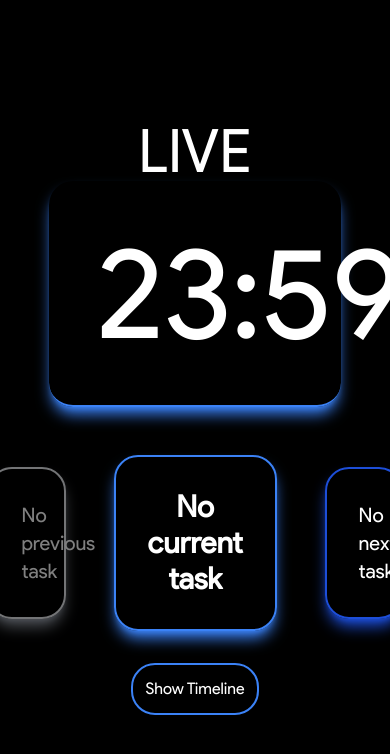
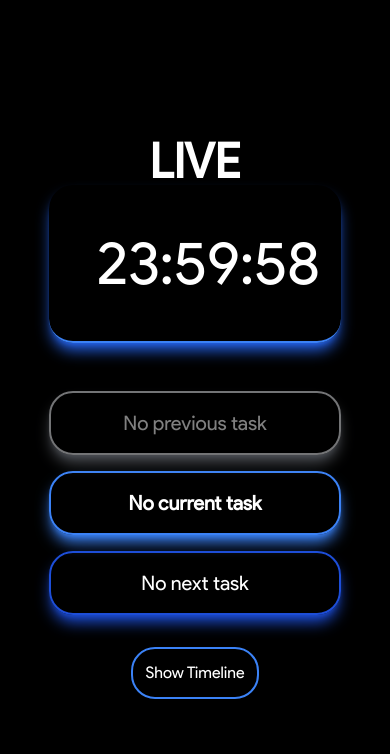
Before and after one commit to ChxitanyaR7/Coherence-25, a React (Create React App) app: page /realtime in a window 390 px wide. Shown: the top 754 px of the page. Built offline with nearby package versions, Linux system fonts and the light colour scheme; no server answers; the database is empty.

Commit message:
responsive UI done

```diff
--- a/src/components/Realtime.js
+++ b/src/components/Realtime.js
@@ -22,22 +22,19 @@ const Realtime = () => {
         return `${String(hours).padStart(2, '0')}:${String(minutes).padStart(2, '0')}:${String(secondsLeft).padStart(2, '0')}`;
     };
 
-    // Convert time to 24-hour format for comparison
     const convertTo24HourFormat = (time) => {
         const [timeString, period] = time.split(' ');
         let [hours, minutes] = timeString.split(':').map(Number);
         if (period === 'PM' && hours !== 12) hours += 12;
         if (period === 'AM' && hours === 12) hours = 0;
-        return hours * 60 + minutes; // Return total minutes
+        return hours * 60 + minutes;
     };
 
     useEffect(() => {
-        // Request notification permission when the component mounts
         if (Notification.permission !== 'granted') {
             Notification.requestPermission();
         }
 
-        // Fetch tasks from Firebase when the component mounts
         const tasksRef = ref(db, 'tasks');
         const unsubscribe = onValue(tasksRef, (snapshot) => {
             const data = snapshot.val();
@@ -48,17 +45,14 @@ const Realtime = () => {
                 order: data[key].order,
             })) : [];
 
-            // Sort tasks by order field
             fetchedTasks.sort((a, b) => a.order - b.order);
             setTasks(fetchedTasks);
             setLoading(false);
 
-            // Get the target time (e.g., "1:40 PM")
-            const targetTime = convertTo24HourFormat('1:35 PM');
+            const targetTime = convertTo24HourFormat('2:35 PM');
             let matchedTask = null;
             let currentTaskIndex = -1;
 
-            // Iterate through the tasks and find the current, previous, and next tasks
             for (let i = 0; i < fetchedTasks.length; i++) {
                 const taskTime = convertTo24HourFormat(fetchedTasks[i].time);
 
@@ -72,7 +66,6 @@ const Realtime = () => {
                     const prevTaskTime = convertTo24HourFormat(fetchedTasks[i - 1].time);
                     const nextTaskTime = convertTo24HourFormat(fetchedTasks[i].time);
 
-                    // If target time is between previous and next tasks
                     if (targetTime >= prevTaskTime && targetTime < nextTaskTime) {
                         currentTaskIndex = i;
                         break;
@@ -80,13 +73,11 @@ const Realtime = () => {
                 }
             }
 
-            // Set the previous, current, and next tasks based on the index found
             if (currentTaskIndex !== -1) {
                 setCurrentTask(fetchedTasks[currentTaskIndex]);
-                setPreviousTask(fetchedTasks[currentTaskIndex - 1] || null); // Previous task
-                setNextTask(fetchedTasks[currentTaskIndex + 1] || null); // Next task
+                setPreviousTask(fetchedTasks[currentTaskIndex - 1] || null);
+                setNextTask(fetchedTasks[currentTaskIndex + 1] || null);
 
-                // Show a notification for the current task
                 if (Notification.permission === 'granted') {
                     new Notification("Current Task", {
                         body: `${fetchedTasks[currentTaskIndex].title} at ${fetchedTasks[currentTaskIndex].time}`,
@@ -117,20 +108,18 @@ const Realtime = () => {
 
     return (
         <div className="flex flex-col items-center justify-center h-screen text-white">
-            <h1 className="text-6xl">LIVE</h1>
-            <div className="text-9xl mb-8 border-b-2 w-3/4 rounded-3xl p-12 border-blue-500 shadow-lg shadow-blue-500">
-                {formatTime(timeLeft)} {/* Display countdown */}
+            <h1 className="text-5xl md:text-6xl font-bold">LIVE</h1>
+            <div className="text-6xl md:text-9xl mb-8 border-b-2 w-3/4 rounded-3xl p-12 border-blue-500 shadow-lg shadow-blue-600">
+                {formatTime(timeLeft)}
             </div>
 
-            {/* Display loading spinner while fetching tasks */}
             {loading ? (
                 <div className="flex justify-center items-center w-full h-24">
                     <div className="spinner-border animate-spin border-4 border-blue-500 border-t-transparent rounded-full w-16 h-16"></div>
                 </div>
             ) : (
-                <div className="flex justify-center items-center w-[80%] space-x-12 m-4 mb-6">
-                    {/* Previous task */}
-                    <div className="flex-none text-center p-8 rounded-3xl text-xl border-2 opacity-50 w-1/4 shadow-lg shadow-gray-400">
+                <div className="flex flex-col md:flex-row justify-center items-center w-full space-y-4 md:space-y-0 md:space-x-4 m-4 mb-6">
+                    <div className="flex-none w-3/4 md:w-1/4 text-center p-4 rounded-3xl text-xl border-2 opacity-50 shadow-lg shadow-gray-400">
                         {previousTask ? (
                             <>
                                 <h2>{previousTask.title}</h2>
@@ -141,8 +130,7 @@ const Realtime = () => {
                         )}
                     </div>
 
-                    {/* Current task in the center */}
-                    <div className="flex-grow text-center p-8 rounded-3xl text-3xl font-bold border-2 border-blue-500 shadow-lg shadow-blue-500 hover:scale-105 transition-all ease-in-out duration-300">
+                    <div className="flex-none w-3/4 md:w-1/4 text-center p-4 rounded-3xl text-xl md:text-3xl font-bold border-2 border-blue-500 shadow-lg shadow-blue-500 hover:scale-105 transition-all ease-in-out duration-300">
                         {currentTask ? (
                             <>
                                 <h2>{currentTask.title}</h2>
@@ -153,8 +141,7 @@ const Realtime = () => {
                         )}
                     </div>
 
-                    {/* Next task */}
-                    <div className="flex-none text-center p-8 rounded-3xl text-xl border-2 w-1/4 border-blue-700 shadow-lg shadow-blue-700 hover:scale-105 transition-all ease-in-out duration-300">
+                    <div className="flex-none w-3/4 md:w-1/4 text-center p-4 rounded-3xl text-xl border-2 w-3/4 md:w-1/4 border-blue-700 shadow-lg shadow-blue-700 hover:scale-105 transition-all ease-in-out duration-300">
                         {nextTask ? (
                             <>
                                 <h2>{nextTask.title}</h2>
@@ -167,7 +154,7 @@ const Realtime = () => {
                 </div>
             )}
 
-            <button className="border-2 p-3 m-2 rounded-3xl border-blue-500 hover:scale-105 transition-all ease-in-out duration-0.3">
+            <button className="border-2 p-3 m-2 rounded-3xl border-blue-500 hover:scale-105 transition-all ease-in-out duration-300">
                 Show Timeline
             </button>
         </div>
--- a/src/components/RealtimeUpdate.js
+++ b/src/components/RealtimeUpdate.js
@@ -164,10 +164,10 @@ const RealtimeUpdate = () => {
                     <div className="spinner-border animate-spin border-4 border-blue-500 border-t-transparent rounded-full w-16 h-16"></div>
                 </div>
             ) : (
-                <div className="flex justify-center items-center w-[80%] space-x-12 m-4 mb-6 p-auto">
+                <div className="flex flex-col md:flex-row justify-center items-center w-full md:w-3/4 space-y-4 md:space-y-0 md:space-x-4 m-4 mb-6">
                     {/* Left Box: Previous Task */}
                     <div
-                        className="flex-none text-center p-8 rounded-3xl text-xl border-2 w-1/4 shadow-lg shadow-gray-400"
+                        className="flex-none text-centerp-2 md:p-8 rounded-3xl text-xl border-2 w-3/4 md:w-1/4 shadow-lg shadow-gray-400"
                     >
                         {previousTask ? (
                             <>
@@ -181,7 +181,7 @@ const RealtimeUpdate = () => {
 
                     {/* Center Box: Current Task */}
                     {currentTask && (
-                        <div className="my-auto text-center p-8 rounded-3xl text-2xl mb-8 border-2 border-blue-500 shadow-lg shadow-blue-500">
+                        <div className="my-auto text-center p-2 md:p-8 rounded-3xl w-3/4 md:w-none text-2xl mb-8 border-2 border-blue-500 shadow-lg shadow-blue-500">
                             <h2>{currentTask.title}</h2>
                             <p>{currentTask.time}</p>
                         </div>
@@ -189,7 +189,7 @@ const RealtimeUpdate = () => {
 
                     {/* Right Box: Next Task */}
                     <div
-                        className="flex-none text-center p-8 rounded-3xl text-xl border-2 w-1/4 shadow-lg shadow-gray-400"
+                        className="flex-none text-center p-2 md:p-8 rounded-3xl text-xl border-2 w-3/4 md:w-1/4 shadow-lg shadow-gray-400"
                     >
                         {nextTask ? (
                             <>
--- a/tailwind.config.js
+++ b/tailwind.config.js
@@ -1,7 +1,7 @@
 /** @type {import('tailwindcss').Config} */
 module.exports = {
   content: [
-    "./src/**/*.{js,jsx,ts,tsx}",
+    "./src/**/*.{html,js,jsx,ts,tsx}",
   ],
   theme: {
     extend: {fontFamily: {
```
Also changed, not shown: 1 other file (tests, documents, lock files or other folders).
